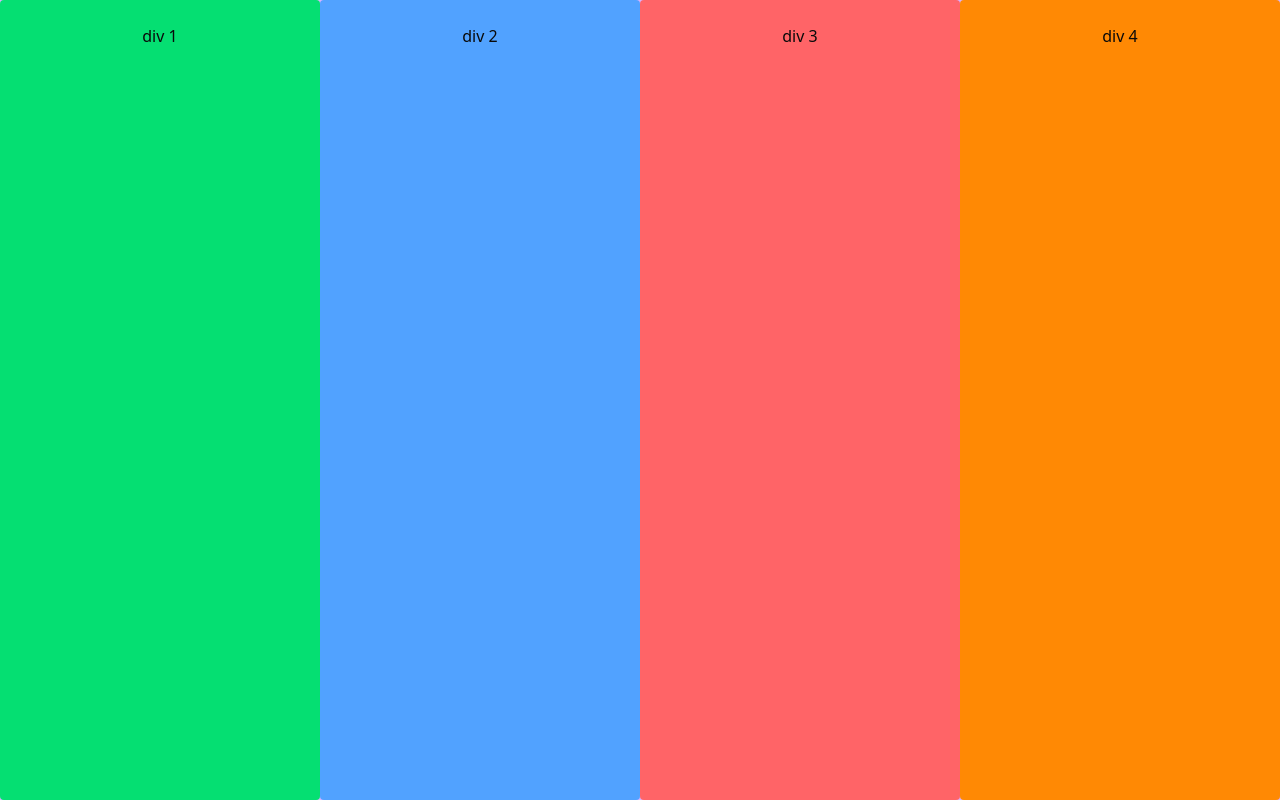
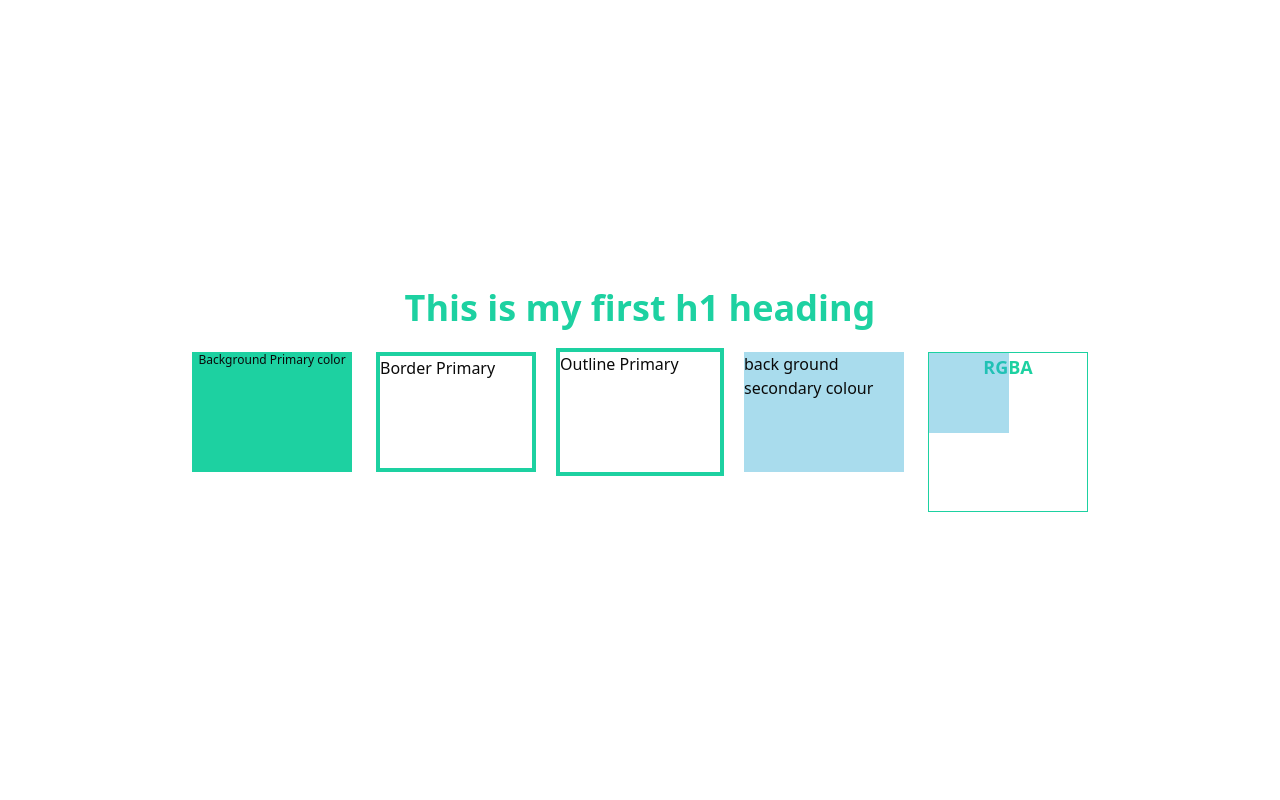
Before and after one commit to chamarasanj/Cinescope-React-Project-ChamaraD, a Next.js app: page /genres in a window 1280 px wide. Built offline with nearby package versions, Linux system fonts and the light colour scheme.

Commit message:
Experiment with tailwind css in genres page

```diff
--- a/app/genres/page.tsx
+++ b/app/genres/page.tsx
@@ -1,20 +1,86 @@
-import React from 'react'
+import React from "react";
 
-export default function  GenresPage() {
+export default function GenresPage() {
   return (
-    <div className='flex flex-col md:flex-row bg-purple-300 min-h-screen   '>
-        {/* <div className='h-20 w-30 p-6 bg-green-200 rounded text-center '>Div 1</div>
-        <div className='h-20 w-40 bg-blue-500 p-6 rounded text-center'>Div 2</div>
-        <div className='h-20 w-40 bg-red-500 p-6 rounded text-center'>Div 3</div>
-        <div className='h-20 w-40 bg- bg-purple-500 p-6 rounded text-center'>Div 4</div> */}
+    //example 4 -
+    <div className="flex flex-col min-h-screen justify-center items-center p-6 gap-6">
+      <h1 className="text-primary font-bold text-4xl">
+        This is my first h1 heading
+      </h1>
+
+      <div className="flex gap-6">
+        <div className="bg-primary w-40 h-30 text-center text-xs">
+          {" "}
+          Background Primary color
+        </div>
+
+        <div className="border-primary w-40 h-30 border-4">Border Primary</div>
+
+        <div className="outline-primary outline-4 w-40 h-30">
+          {" "}
+          Outline Primary
+        </div>
+
+        <div className="bg-secondary w-40 h-30">
+          {" "}
+          back ground secondary colour
+        </div>
+
+<div className="w-40 h-40 relative border border-primary text-center">
+<h1 className="text-primary font-bold text-lg "> RGBA </h1>
+<div className="bg-secondary absolute w-20 h-20 top-0"></div>
+
+</div>
 
 
-        <div className='flex-1  bg-green-400 p-6 rounded text-center'> div 1 </div>
-        <div className='flex-1  bg-blue-400 p-6 rounded text-center'> div 2 </div>
-        <div className='flex-1  bg-red-400 p-6 rounded text-center'> div 3</div>
-        <div className='flex-1  bg-orange-400 p-6 rounded text-center'> div 4 </div>
 
+      </div>
+    </div>
+  );
 
+  return (
+    //example 3 - grid layout
+    <div className="flex min-h-screen justify-center items-center bg-amber-200 p-6">
+      <div className="grid grid-cols-1 sm:grid-cols-2 md:grid-cols-3 lg:grid-cols-4 gap-6">
+        <div className="w-30 h-40 rounded bg-red-500"> div 1</div>
+        <div className="w-30 h-40 rounded bg-green-500"> div 2</div>
+        <div className="w-30 h-40 rounded bg-blue-500"> div 3</div>
+        <div className="w-30 h-40 rounded bg-purple-500"> div 4</div>
+        <div className="w-30 h-40 rounded bg-yellow-500"> div 5</div>
+        <div className="w-30 h-40 rounded bg-orange-500"> div 6</div>
+        <div className="w-30 h-40 rounded bg-cyan-500"> div 7</div>
+        <div className="w-30 h-40 rounded bg-pink-500"> div 8</div>
+      </div>
     </div>
-  )
+  );
+
+  return (
+    //examople 01 - flex box
+    <div className="flex flex-col md:flex-row bg-purple-300 min-h-screen   ">
+      <div className="h-20 w-30 p-6 bg-green-200 rounded text-center ">
+        Div 1
+      </div>
+      <div className="h-20 w-40 bg-blue-500 p-6 rounded text-center">Div 2</div>
+      <div className="h-20 w-40 bg-red-500 p-6 rounded text-center">Div 3</div>
+      <div className="h-20 w-40 bg- bg-purple-500 p-6 rounded text-center">
+        Div 4
+      </div>
+    </div>
+  );
+
+  return (
+    //example 02 flex-1
+    <div className="flex flex-col md:flex-row bg-purple-300 min-h-screen   ">
+      <div className="flex-1  bg-green-400 p-6 rounded text-center">
+        {" "}
+        div 1{" "}
+      </div>
+      <div className="flex-3  bg-blue-400 p-6 rounded text-center"> div 2 </div>
+      <div className="flex-1  bg-red-400 p-6 rounded text-center"> div 3</div>
+      <div className="flex-2  bg-orange-400 p-6 rounded text-center">
+        {" "}
+        div 4{" "}
+      </div>
+    </div>
+  );
 }
--- a/app/globals.css
+++ b/app/globals.css
@@ -51,9 +51,9 @@
   --card-foreground: oklch(0.145 0 0);
   --popover: oklch(1 0 0);
   --popover-foreground: oklch(0.145 0 0);
-  --primary: oklch(0.205 0 0);
+  --primary: #1dd1a1;
   --primary-foreground: oklch(0.985 0 0);
-  --secondary: oklch(0.97 0 0);
+  --secondary: rgba(41, 168, 210,0.4);
   --secondary-foreground: oklch(0.205 0 0);
   --muted: oklch(0.97 0 0);
   --muted-foreground: oklch(0.556 0 0);
```
